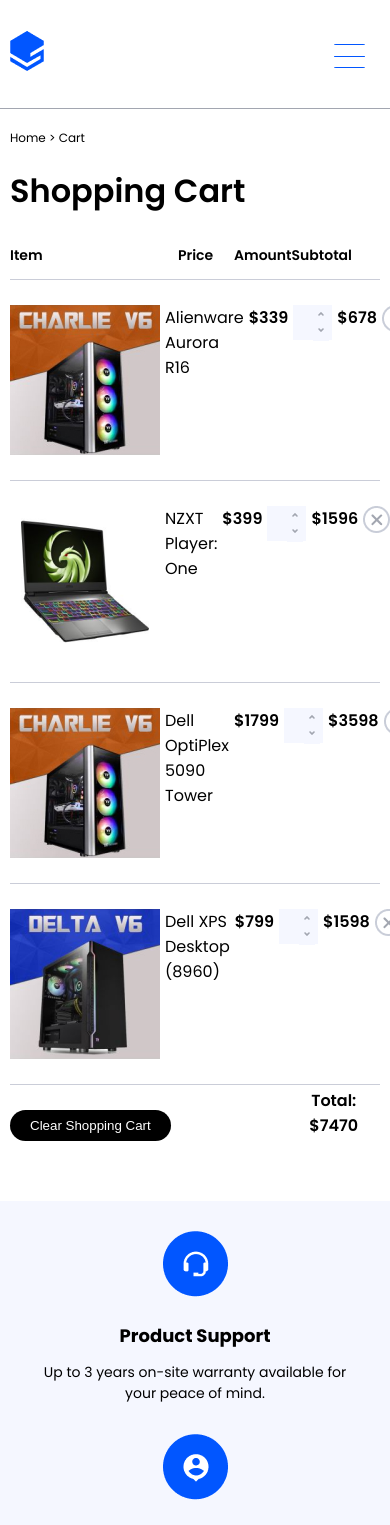
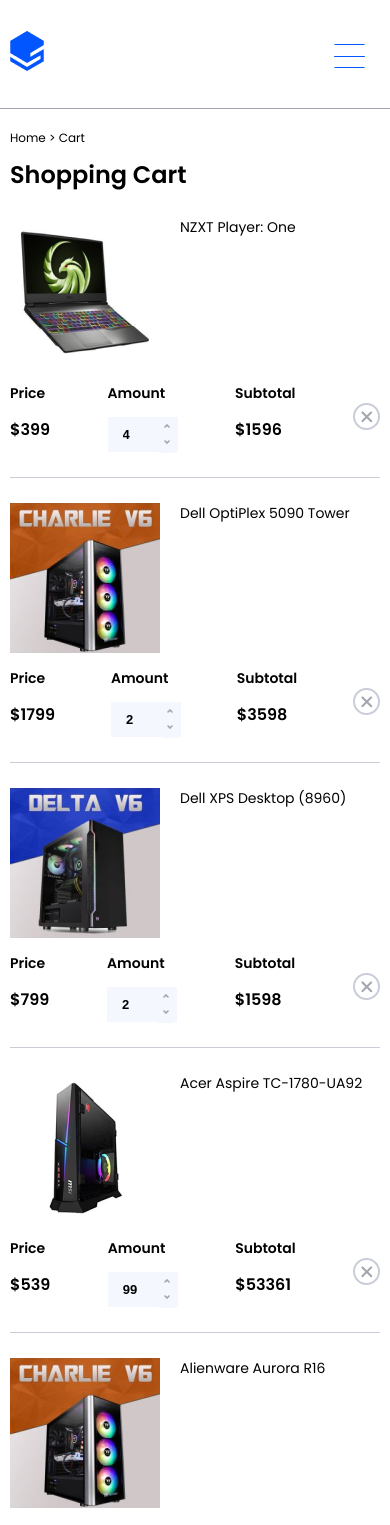
Before and after one commit to R4AYA4R/TechStoreReactJs, a React (Create React App) app: page /cart in a window 390 px wide. Shown: the top 1525 px of the page. Built offline with nearby package versions, Linux system fonts and the light colour scheme; data requests are answered from the project's data file.

Commit message:
added adaptive cart

```diff
--- a/db.json
+++ b/db.json
@@ -8,7 +8,7 @@
       "price": 799,
       "priceFilter": "$0.00 - $1,000.00",
       "totalPrice": 799,
-      "rating": 2.5,
+      "rating": 0,
       "id": 2
     },
     {
@@ -30,7 +30,7 @@
       "price": 539,
       "priceFilter": "$0.00 - $1,000.00",
       "totalPrice": 539,
-      "rating": 3.3333333333333335,
+      "rating": 1,
       "id": 4
     },
     {
@@ -333,20 +333,30 @@
       "text": "asdf",
       "rating": 5,
       "id": 5
+    },
+    {
+      "name": "adsf",
+      "nameFor": "Dell XPS Desktop (8960)",
+      "text": "asdf",
+      "rating": 3,
+      "id": 6
+    },
+    {
+      "name": "a",
+      "nameFor": "Acer Aspire TC-1780-UA92",
+      "text": "a",
+      "rating": 1,
+      "id": 7
+    },
+    {
+      "name": "aadsf",
+      "nameFor": "Acer Aspire TC-1780-UA92",
+      "text": "a",
+      "rating": 3,
+      "id": 8
     }
   ],
   "productsBasket": [
-    {
-      "name": "Alienware Aurora R16",
-      "category": "HP/COMPAQ PCS",
-      "image": "/images/sectionCustom/image 29.jpg",
-      "price": 339,
-      "rating": 1,
-      "priceFilter": "$0.00 - $1,000.00",
-      "amount": 2,
-      "totalPrice": 678,
-      "id": 1
-    },
     {
       "name": "NZXT Player: One",
       "category": "HP/COMPAQ PCS",
@@ -379,6 +389,28 @@
       "amount": 2,
       "totalPrice": 1598,
       "id": 4
+    },
+    {
+      "name": "Acer Aspire TC-1780-UA92",
+      "category": "HP/COMPAQ PCS",
+      "image": "/images/sectionCatalog/image 29 (1).png",
+      "price": 539,
+      "rating": 1,
+      "priceFilter": "$0.00 - $1,000.00",
+      "amount": 99,
+      "totalPrice": 53361,
+      "id": 5
+    },
+    {
+      "name": "Alienware Aurora R16",
+      "category": "HP/COMPAQ PCS",
+      "image": "/images/sectionCustom/image 29.jpg",
+      "price": 339,
+      "rating": 1,
+      "priceFilter": "$0.00 - $1,000.00",
+      "amount": 4,
+      "totalPrice": 1356,
+      "id": 6
     }
   ]
 }
--- a/src/components/ProductItemBasket.tsx
+++ b/src/components/ProductItemBasket.tsx
@@ -5,11 +5,11 @@
 import { setTimeout } from "timers/promises";
 
 
-interface IProductBasket{
-    product:IProduct
+interface IProductBasket {
+    product: IProduct
 }
 
-const ProductItemBasket = ({product}:IProductBasket) => {
+const ProductItemBasket = ({ product }: IProductBasket) => {
 
     const [inputValue, setInputValue] = useState<number>(product.amount);
 
@@ -58,18 +58,19 @@
 
     }, [inputValue])
 
-    useEffect(()=>{
+    useEffect(() => {
 
         // updateBasket(inputValue,priceProduct,product);
         // console.log(priceProduct)
 
-        updateProductBasket({...product,amount:inputValue,totalPrice:priceProduct}); // обновляем данные товара корзины при изменении priceProduct
+        updateProductBasket({ ...product, amount: inputValue, totalPrice: priceProduct }); // обновляем данные товара корзины при изменении priceProduct
 
-    },[priceProduct])
+    }, [priceProduct])
 
 
     return (
-        <div className="table__main-item">
+        <>
+            <div className="table__main-item table__main-itemMobile">
                 <img src={product.image} alt="" className="main__item-img" />
                 <p className="main__item-text">{product.name}</p>
                 <p className="main__item-price">${product.price}</p>
@@ -86,11 +87,48 @@
                 </div>
                 <p className="main__item-price">${priceProduct}</p>
                 <div className="main__item-btnBlock">
-                <button className="main__item-btn" onClick={()=>deleteProductBasket(product)}>
+                    <button className="main__item-btn" onClick={() => deleteProductBasket(product)}>
                         <img src="/images/sectionCart/Group 108.png" alt="" className="main__item-btnImg" />
                     </button>
                 </div>
             </div>
+
+            <div className="table__mainMobile-item table__main-itemMobileActive">
+                <div className="main__item-topBlock">
+                    <img src={product.image} alt="" className="main__item-img" />
+                    <p className="main__item-text">{product.name}</p>
+                </div>
+                <div className="main__item-mainBlock">
+                    <div className="main__item-priceBlock">
+                        <p className="item__priceBlock-text">Price</p>
+                        <p className="main__item-price">${product.price}</p>
+                    </div>
+                    <div className="main__item-AmountBlock">
+                        <p className="item__priceBlock-text">Amount</p>
+                        <div className="leftBlock__cartBlock-inputBlock">
+                            <button className="cartBlock__inputBlock-btnUp" onClick={handlerBtnPlus}>
+                                <img src="/images/sectionProductPageTop/Frame 98.png" alt="" className="cartBlock__inputBlock-imgUp" />
+                            </button>
+                            <button className="cartBlock__inputBlock-btnDown" onClick={handlerBtnMinus}>
+                                <img src="/images/sectionProductPageTop/Frame 97.png" alt="" className="cartBlock__inputBlock-imgDown" />
+                            </button>
+
+                            {/* изменяем состояние инпута цены на текущее значение инпута,указываем + перед e.target.value,чтобы перевести текущее значение инпута из строки в число */}
+                            <input type="number" className="cartBlock__inputBlock-input" max="100" min="1" value={inputValue} onChange={changeInputValue} />
+                        </div>
+                    </div>
+                    <div className="main__item-subtotalBlock">
+                        <p className="item__priceBlock-text">Subtotal</p>
+                        <p className="main__item-price">${priceProduct}</p>
+                    </div>
+                    <div className="main__item-btnBlock">
+                        <button className="main__item-btn" onClick={() => deleteProductBasket(product)}>
+                            <img src="/images/sectionCart/Group 108.png" alt="" className="main__item-btnImg" />
+                        </button>
+                    </div>
+                </div>
+            </div>
+        </>
     )
 }
 
--- a/src/index.css
+++ b/src/index.css
@@ -1098,7 +1098,6 @@
   border: none;
   border-radius: 50px;
   cursor: pointer;
-  margin-top: 25px;
   opacity: 1;
   transition: opacity .5s ease;
 }
@@ -1140,12 +1139,6 @@
   align-items: center;
 }
 
-.table__bottom-btns {
-  display: flex;
-  align-items: center;
-  gap: 30px;
-}
-
 .table__bottom-text {
   text-align: center;
   font-size: 16px;
@@ -1248,6 +1241,34 @@
   margin-bottom: 20px;
 }
 
+.table__mainMobile-item{
+  display: none;
+}
+
+.item__priceBlock-text{
+  font-weight: 600;
+  font-size: 14px;
+  color: #000;
+  margin-bottom: 13px;
+}
+
+.main__item-topBlock{
+  display: flex;
+  gap: 20px;
+  margin-bottom: 15px;
+}
+
+.main__item-mainBlock{
+  display: flex;
+  justify-content: space-between;
+  width: 100%;
+}
+
+.sectionCart__table-bottom{
+  margin-top: 10px;
+}
+
+
 @media (max-width:1340px){
   .productsBlock__topBlock{
     gap:0;
@@ -1282,6 +1303,11 @@
   .footer__titles{
     gap:10px;
   }
+  .leftBlockComments__topline{
+    flex-direction: column;
+    align-items: start;
+    gap:20px;
+  }
 }
 
 @media (max-width:1170px){
@@ -1298,6 +1324,9 @@
   .productsBlock__filtersBlock{
     flex-wrap: wrap;
   }
+  .table__main-item{
+    gap:10px;
+  }
 }
 
 @media (max-width:920px){
@@ -1354,6 +1383,25 @@
   .productsBlock__products{
     grid-template-columns: repeat(2,1fr);
     gap: 10px;
+  }
+  .sectionFeatures__features {
+    display: grid;
+    grid-template-columns: repeat(2,1fr);
+  }
+  .sectionProductPageTop__main{
+    gap: 20px;
+  }
+  .sectionCart__table-topListMobile{
+    display: none;
+  }
+  .table__main-itemMobile{
+    display: none;
+  }
+  .table__main-itemMobileActive{
+    display: flex;
+    flex-direction: column;
+    padding: 25px 0;
+    border-bottom: 1px solid #CACDD8;
   }
 }
 
@@ -1517,6 +1565,33 @@
   .sectionCatalog__topText-text{
     margin-top: 10px;
   }
+  .main__leftBlock-title{
+    font-size: 20px;
+    margin-bottom: 10px;
+  }
+  .main__leftBlock-desc{
+    font-size: 16px;
+  }
+  .sectionProductPageTop__main{
+    flex-wrap: wrap;
+  }
+  .sectionProductPageTop__main-rightBlock{
+    order:-1;
+    align-self: center;
+  }
+  .sectionProductPageTop__main{
+    flex-direction: column;
+  }
+  .main__leftBlock-subtitle{
+    margin-bottom: 5px;
+  }
+  .sectionOutplay__title{
+    font-size: 38px;
+    margin-bottom: 30px;
+  }
+  .sectionOutplay{
+    padding: 100px 0;
+  }
 }
 
 @media (max-width:490px){
@@ -1544,4 +1619,53 @@
   .productsBlock__filtersBlock-filter{
     width: 100%;
   }
-}
+  .sectionFeatures__features{
+    grid-template-columns: repeat(1,1fr);
+  }
+  .sectionOutplay__desc {
+    font-size: 16px;
+  }
+  .sectionOutplay{
+    padding: 70px 0;
+  }
+  .sectionProductPageTop {
+    padding-bottom: 40px;
+  }
+  .leftBlock__cartBlock-priceAndInput{
+    gap: 10px;
+  }
+  .leftBlockComments__form-top{
+    flex-direction: column;
+    align-items: start;
+    gap: 10px;
+  }
+  .form__top-ratingBlock{
+    order:-1;
+  }
+  .form__top-input{
+    width: 100%;
+  }
+  .sectionProductPageTop__main-leftBlockComments{
+    width: 100%;
+  }
+  .form__top-ratingBlockComments{
+    order:1;
+  }
+  .sectionCart__subtitle{
+    margin-bottom: 10px;
+  }
+  .sectionCart__title{
+    margin-bottom: 0;
+    font-size: 24px;
+  }
+  .sectionCart{
+    padding: 20px 0 30px 0;
+  }
+  .sectionCart__table-bottom{
+    display: flex;
+    justify-content: space-between;
+  }
+  .main__item-text{
+    font-size: 14px;
+  }
+}
--- a/src/pages/Cart.tsx
+++ b/src/pages/Cart.tsx
@@ -49,7 +49,7 @@
 
                     {data?.length ?
                         <div className="sectionCart__table">
-                            <ul className="sectionCart__table-topList">
+                            <ul className="sectionCart__table-topList sectionCart__table-topListMobile">
                                 <li className="table__topList-item">
                                     <p className="topList__item-text">Item</p>
                                 </li>
--- a/src/pages/ProductIdPage.tsx
+++ b/src/pages/ProductIdPage.tsx
@@ -287,7 +287,7 @@
                                             <div className="leftBlockComments__top" key={comm.id}>
                                                 <div className="leftBlockComments__top-topline">
                                                     <h2 className="leftBlockComments__top-title">{comm.name}</h2>
-                                                    <div className="form__top-ratingBlock">
+                                                    <div className="form__top-ratingBlock form__top-ratingBlockComments">
                                                         <div className="mark__stars5 " >
                                                             <img src="/images/sectionCustom/Star 6.png" alt="" className="mark__stars5-img mark__stars5-imgComments" />
                                                         </div>
```
Lines whose indentation alone changed are shown as unchanged.
